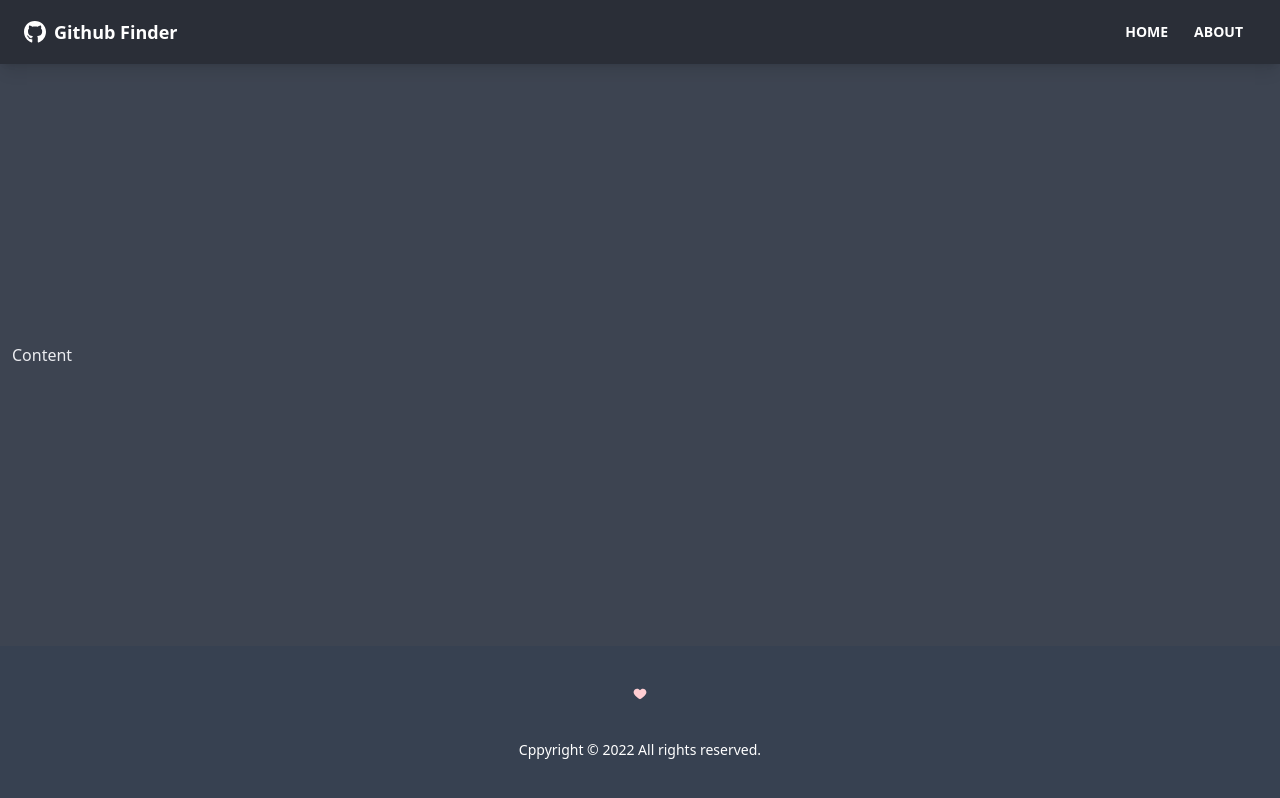
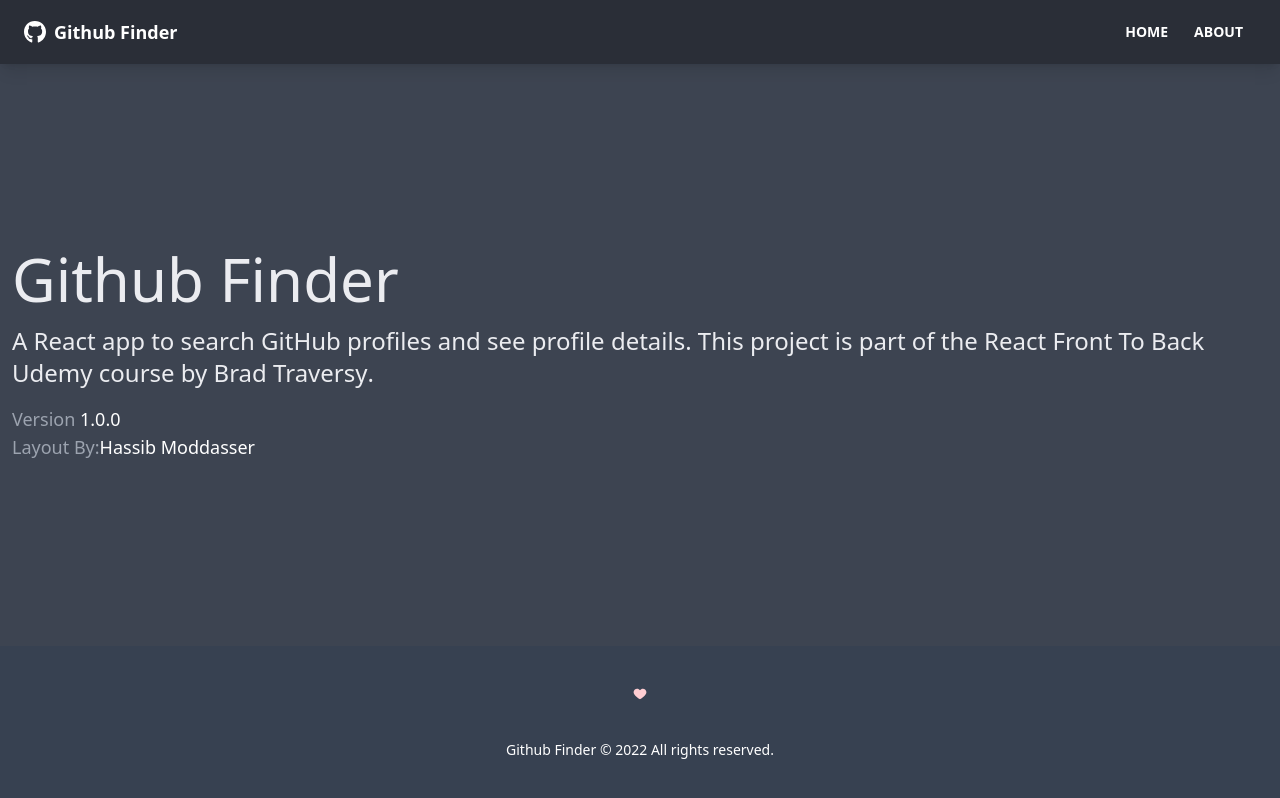
Before and after one commit to NicoleGeorge/github-finder, a React (Create React App) app: page /about in a window 1280 px wide. Built offline with nearby package versions, Linux system fonts and the light colour scheme.

Commit message:
footer added to app.js, pages added with routes established

```diff
--- a/src/App.js
+++ b/src/App.js
@@ -1,6 +1,9 @@
-import { BrowserRouter as Router, Route } from 'react-router-dom';
+import { BrowserRouter as Router, Route, Routes } from 'react-router-dom';
 import Navbar from './components/layout/Navbar';
 import Footer from './components/layout/Footer';
+import Home from './pages/Home';
+import About from './pages/About';
+import NotFound from './pages/NotFound';
 
 function App() {
   return (
@@ -8,7 +11,14 @@
       <div className='flex flex-col justify-between h-screen'>
         <Navbar />
 
-        <main className='container mx-auto px-3 pb-12'>Content</main>
+        <main className='container mx-auto px-3 pb-12'>
+          <Routes>
+            <Route path='/' element={<Home />} />
+            <Route path='/about' element={<About />} />
+            <Route path='/notfound' element={<NotFound />} />
+            <Route path='/*' element={<NotFound />} />
+          </Routes>
+        </main>
         <Footer />
       </div>
     </Router>
--- a/src/components/layout/Footer.js
+++ b/src/components/layout/Footer.js
@@ -6,7 +6,7 @@
   return (
     <footer className='footer p-10 bg-gray-700 text-primary-content footer-center'>
       <FcLikePlaceholder className='mb-0'/>
-      <p> Cppyright &copy; {year} All rights reserved.</p>
+      <p> Github Finder &copy; {year} All rights reserved.</p>
     </footer>
   );
 };
--- /dev/null
+++ b/src/pages/About.js
@@ -0,0 +1,31 @@
+const About = () => {
+  return (
+    <div>
+      <div className='text-6xl mb-4'>Github Finder</div>
+      <p className='mb-4 text-2xl font-light'>
+        A React app to search GitHub profiles and see profile details. This
+        project is part of the
+        <a href='https://www.udemy.com/course/modern-react-front-to-back/'>
+          {' '}
+          React Front To Back
+        </a>{' '}
+        Udemy course by
+        <strong>
+          <a href='https://traversymedia.com'> Brad Traversy</a>
+        </strong>
+        .
+      </p>
+      <p className='text-lg text-gray-400'>
+        Version <span className='text-white'>1.0.0</span>
+      </p>
+      <p className='text-lg text-gray-400'>
+        Layout By:
+        <a className='text-white' href='https://twitter.com/hassibmoddasser'>
+          Hassib Moddasser
+        </a>
+      </p>
+    </div>
+  );
+};
+
+export default About;
--- /dev/null
+++ b/src/pages/Home.js
@@ -0,0 +1,9 @@
+const Home = () => {
+  return (
+    <div>
+      <h1 className='text-6xl'>Welcome</h1>
+    </div>
+  );
+};
+
+export default Home;
--- /dev/null
+++ b/src/pages/NotFound.js
@@ -0,0 +1,21 @@
+import { FaHome } from 'react-icons/fa';
+import { Link } from 'react-router-dom';
+
+const NotFound = () => {
+  return (
+    <div className='hero'>
+      <div className='text-center hero-content'>
+        <div className='max-w-lg'>
+          <h1 className='text-8xl font-bold mb-8'>Ooops</h1>
+          <p className='text-5xl mb-8'>404 Page Not Found!</p>
+          <Link to='/' className='btn btn-primary btn-lg' >
+            <FaHome className='mr-2' />
+            Back to Home
+          </Link>
+        </div>
+      </div>
+    </div>
+  );
+};
+
+export default NotFound;
```
